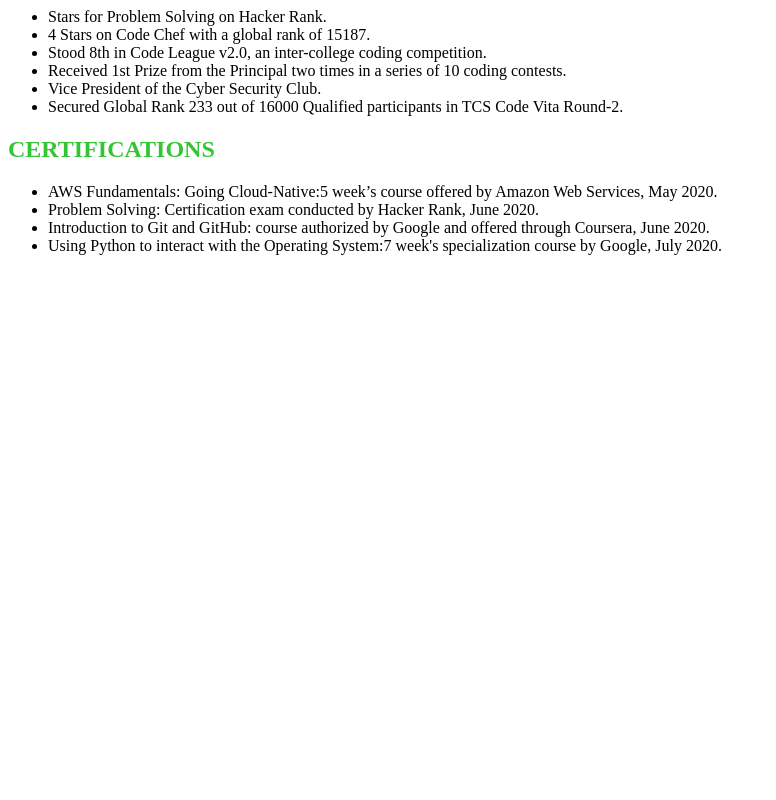
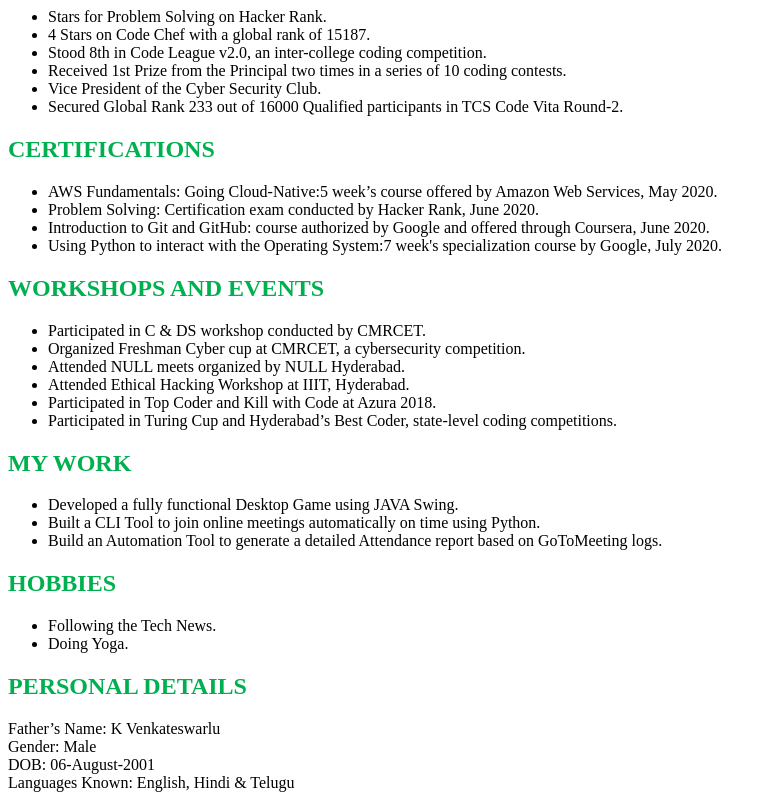
Before and after one commit to iam-v0id/beingzero-web-learn, a website: page static/html/resume.html in a window 1280 px wide. Shown: the part 418-1218 px from the top of the page, without its empty margins (0-776 px from the left). Before the commit the page ends 800 px from the top, so only its background shows below. Drawn offline with Linux system fonts and the light colour scheme.

Commit message:
Updated Resume

```diff
--- a/static/css/resume.css
+++ b/static/css/resume.css
@@ -1,3 +1,3 @@
 h2{
-    color: rgb(52, 197, 52);
+    color: rgb(0, 176, 80);
 }
--- a/static/html/resume.html
+++ b/static/html/resume.html
@@ -38,6 +38,35 @@
             <li>Introduction to Git and GitHub: course authorized by Google and offered through Coursera, June 2020.</li>
             <li>Using Python to interact with the Operating System:7 week's specialization course by Google, July 2020.</li>
         </ul>
+        <h2>WORKSHOPS AND EVENTS</h2>
+        <ul>
+            <li>Participated in C & DS workshop conducted by CMRCET.</li>
+            <li>Organized Freshman Cyber cup at CMRCET, a cybersecurity competition.</li>
+            <li>Attended NULL meets organized by NULL Hyderabad.</li>
+            <li>Attended Ethical Hacking Workshop at IIIT, Hyderabad.</li>
+            <li>Participated in Top Coder and Kill with Code at Azura 2018.</li>
+            <li>Participated in Turing Cup and Hyderabad’s Best Coder, state-level coding competitions.</li>
+        </ul>
+        <h2>MY WORK</h2>
+        <ul>
+            <li>Developed a fully functional Desktop Game using JAVA Swing.</li>
+            <li>Built a CLI Tool to join online meetings automatically on time using Python.</li>
+            <li>Build an Automation Tool to generate a detailed Attendance report based on GoToMeeting logs.</li>
+        </ul>
+        <h2>HOBBIES</h2>
+        <ul>
+            <li>Following the Tech News.</li>
+            <li>Doing Yoga.</li>
+        </ul>
+        <h2>PERSONAL DETAILS</h2>
+        Father’s Name: K Venkateswarlu
+        <br>
+        Gender: Male
+        <br>
+        DOB: 06-August-2001
+        <br>
+        Languages Known: English, Hindi & Telugu
+        <br>
     </div>
 </body>
 </html>
```
